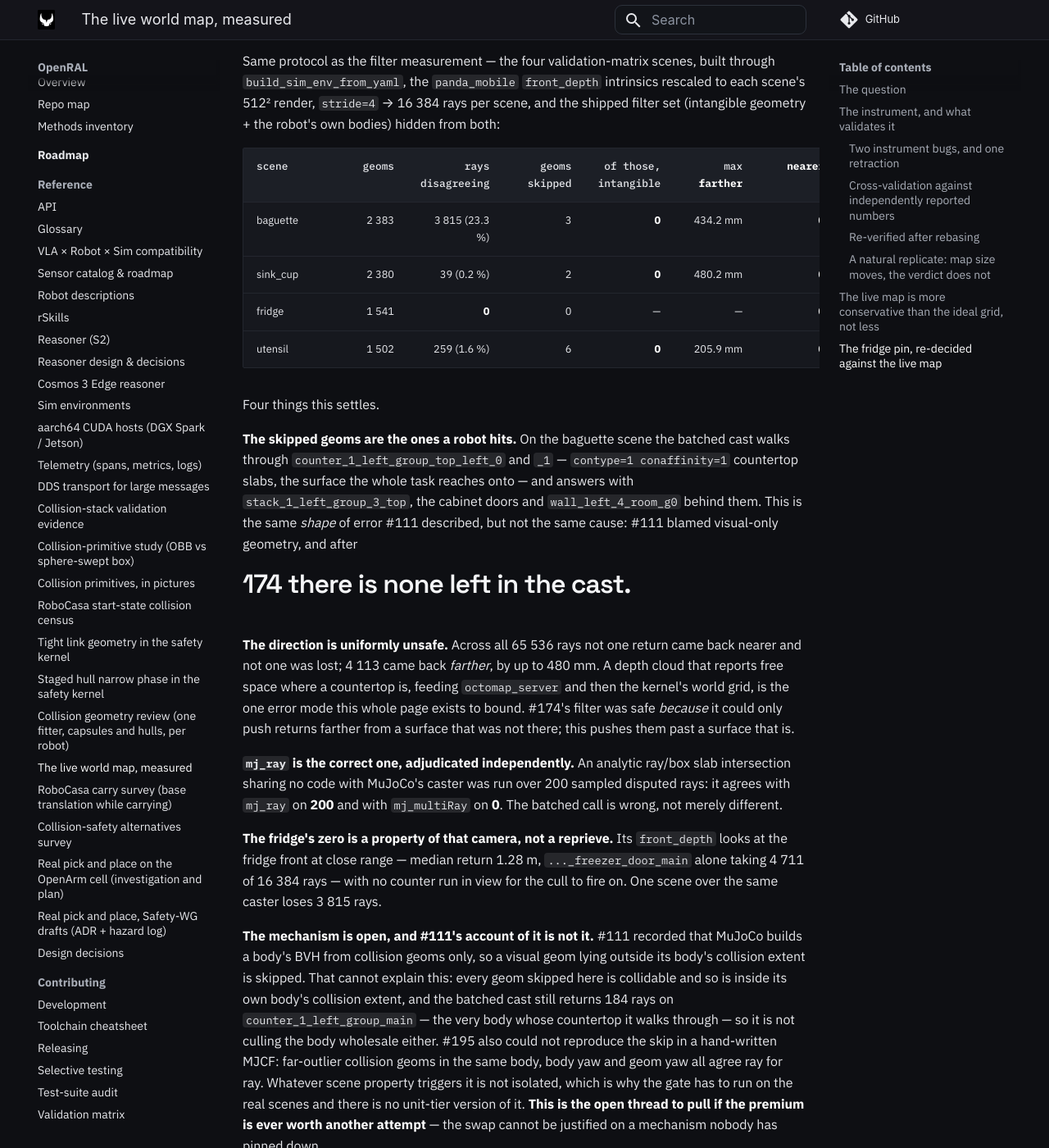
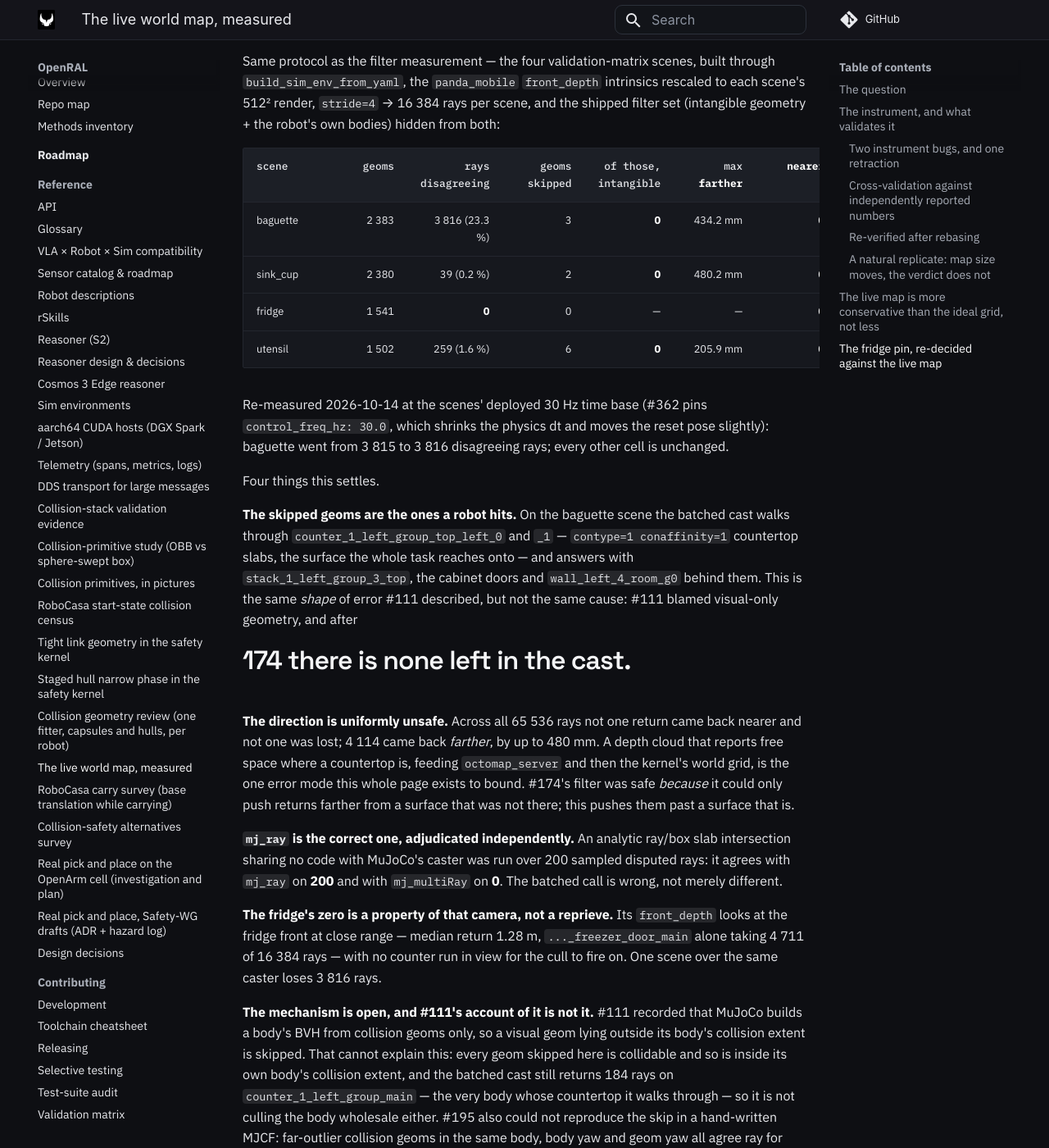
Before and after one commit to OpenRAL/openral, an MkDocs documentation site: the page built from docs/reference/world-map-fidelity.md, in a window 1280 px wide and 1400 px high, scrolled down 8980 px. Shown: the whole window at 82% size. Built offline with MkDocs 1.6.1 and Material for MkDocs 9.7.7, drawn with Linux system fonts in a browser that asks for light colours; comment, search, counter and statistics services are not loaded.

Commit message:
fix(test): re-measure the #195 multiray cull at the deployed 30 Hz time base
#362's 30 Hz pin moved the baguette scene's reset pose, and the batched
mj_multiRay cast now disagrees with the per-pixel cast on 3 816 accepted rays
instead of 3 815, so the exact-count gate failed on master. At robosuite's
native 20 Hz the count is still 3 815, so the cull itself did not change.

This test measures the scenes as deployed, so the count follows the deployed
time base rather than pinning the old one. Re-measured all four scenes at
30 Hz: only baguette moved. Every other column is unchanged (3 skipped geoms,
0 intangible, 434.2 mm max farther, 0 nearer, 0 lost). Updated the table and
totals in docs/reference/world-map-fidelity.md to match.

Co-Authored-By: Claude Opus 5.5 <noreply@anthropic.com>
Signed-off-by: Adrian <adrianllopart@gmail.com>

```diff
--- a/docs/reference/world-map-fidelity.md
+++ b/docs/reference/world-map-fidelity.md
@@ -375,10 +375,15 @@ bodies) hidden from both:
 
 | scene | geoms | rays disagreeing | geoms skipped | of those, intangible | max **farther** | **nearer** | lost |
 | --- | ---: | ---: | ---: | ---: | ---: | ---: | ---: |
-| baguette | 2 383 | 3 815 (23.3 %) | 3 | **0** | 434.2 mm | **0** | 0 |
+| baguette | 2 383 | 3 816 (23.3 %) | 3 | **0** | 434.2 mm | **0** | 0 |
 | sink_cup | 2 380 | 39 (0.2 %) | 2 | **0** | 480.2 mm | **0** | 0 |
 | fridge | 1 541 | **0** | 0 | — | — | **0** | 0 |
 | utensil | 1 502 | 259 (1.6 %) | 6 | **0** | 205.9 mm | **0** | 0 |
+
+Re-measured 2026-10-14 at the scenes' deployed 30 Hz time base (#362 pins
+`control_freq_hz: 30.0`, which shrinks the physics dt and moves the reset pose
+slightly): baguette went from 3 815 to 3 816 disagreeing rays; every other cell
+is unchanged.
 
 Four things this settles.
 
@@ -391,7 +396,7 @@ described, but not the same cause: #111 blamed visual-only geometry, and after
 #174 there is none left in the cast.
 
 **The direction is uniformly unsafe.** Across all 65 536 rays not one return
-came back nearer and not one was lost; 4 113 came back *farther*, by up to
+came back nearer and not one was lost; 4 114 came back *farther*, by up to
 480 mm. A depth cloud that reports free space where a countertop is, feeding
 `octomap_server` and then the kernel's world grid, is the one error mode this
 whole page exists to bound. #174's filter was safe *because* it could only push
@@ -406,7 +411,7 @@ ray/box slab intersection sharing no code with MuJoCo's caster was run over
 **The fridge's zero is a property of that camera, not a reprieve.** Its
 `front_depth` looks at the fridge front at close range — median return 1.28 m,
 `..._freezer_door_main` alone taking 4 711 of 16 384 rays — with no counter run
-in view for the cull to fire on. One scene over the same caster loses 3 815
+in view for the cull to fire on. One scene over the same caster loses 3 816
 rays.
 
 **The mechanism is open, and #111's account of it is not it.** #111 recorded
```
Also changed, not shown: 1 other file.
